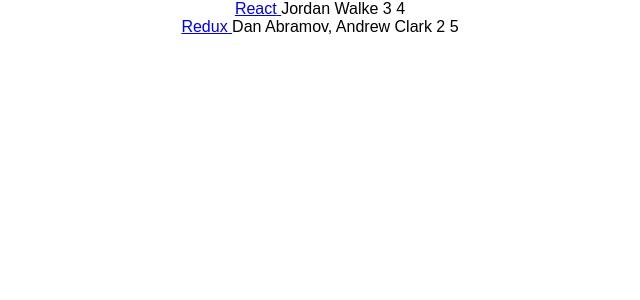
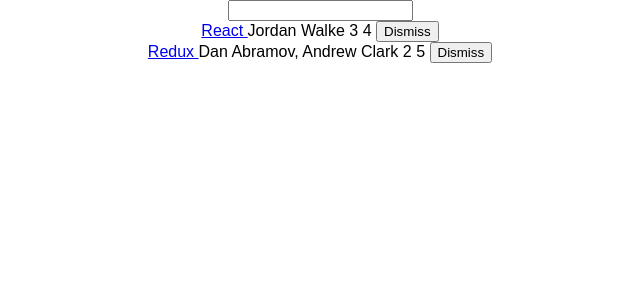
Before and after one commit to bruno-reis/road-to-learn-react, a React (Create React App) app: page / in a window 1280 px wide. Shown: the top 300 px of the page, without its empty margins (320-960 px from the left). Built offline with nearby package versions, Linux system fonts and the light colour scheme.

Commit message:
added Dismiss and search form from chapter2 lessons

```diff
--- a/src/App.js
+++ b/src/App.js
@@ -20,11 +20,34 @@
   }
 ]
 
+const isSearched = (searchTerm) => (item) =>
+  !searchTerm || item.title.toLowerCase().includes(searchTerm.toLowerCase())
+
 class App extends Component {
+  constructor(props) {
+    super(props)
+    this.state = {list, searchTerm: ''}
+    this.onDismiss = this.onDismiss.bind(this)
+    this.onSearchChange = this.onSearchChange.bind(this)
+  }
+
+  onDismiss(id) {
+    const updatedList = this.state.list.filter(el => el.objectID !== id)
+    this.setState({list: updatedList})
+  }
+
+  onSearchChange(event) {
+    this.setState({ searchTerm: event.target.value})
+  }
+
   render() {
+    const {searchTerm, list} = this.state
     return (
       <div className="App">
-        { list.map(item =>
+        <form>
+          <input type="text" value={searchTerm} onChange={this.onSearchChange}/>
+        </form>
+        { list.filter(isSearched(searchTerm)).map(item =>
           <div key={item.objectID}>
             <span>
               <a href={item.url}>{item.title} </a>
@@ -32,6 +55,9 @@
             <span>{item.author} </span>
             <span>{item.num_comments} </span>
             <span>{item.points} </span>
+            <span>
+              <button onClick={() => this.onDismiss(item.objectID)} type="button">Dismiss</button>
+            </span>
           </div>
         )}
       </div>
```
